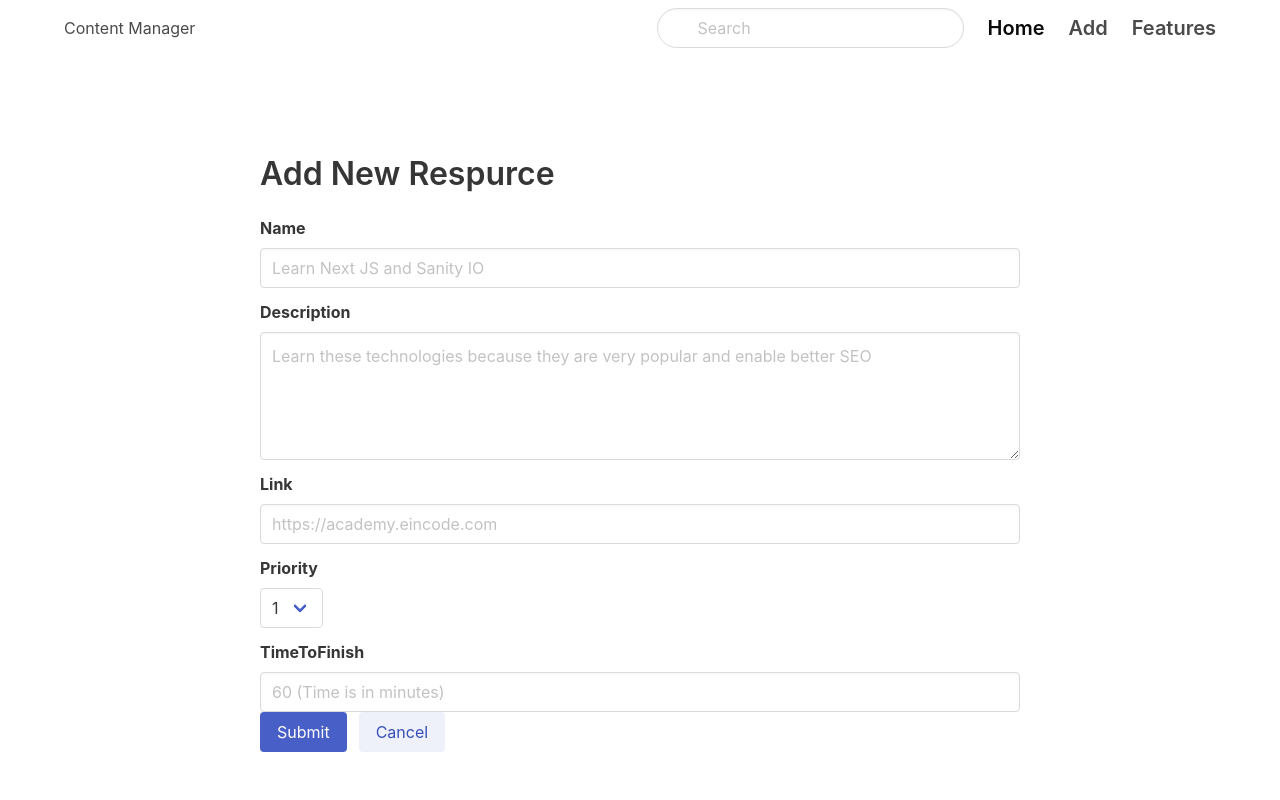
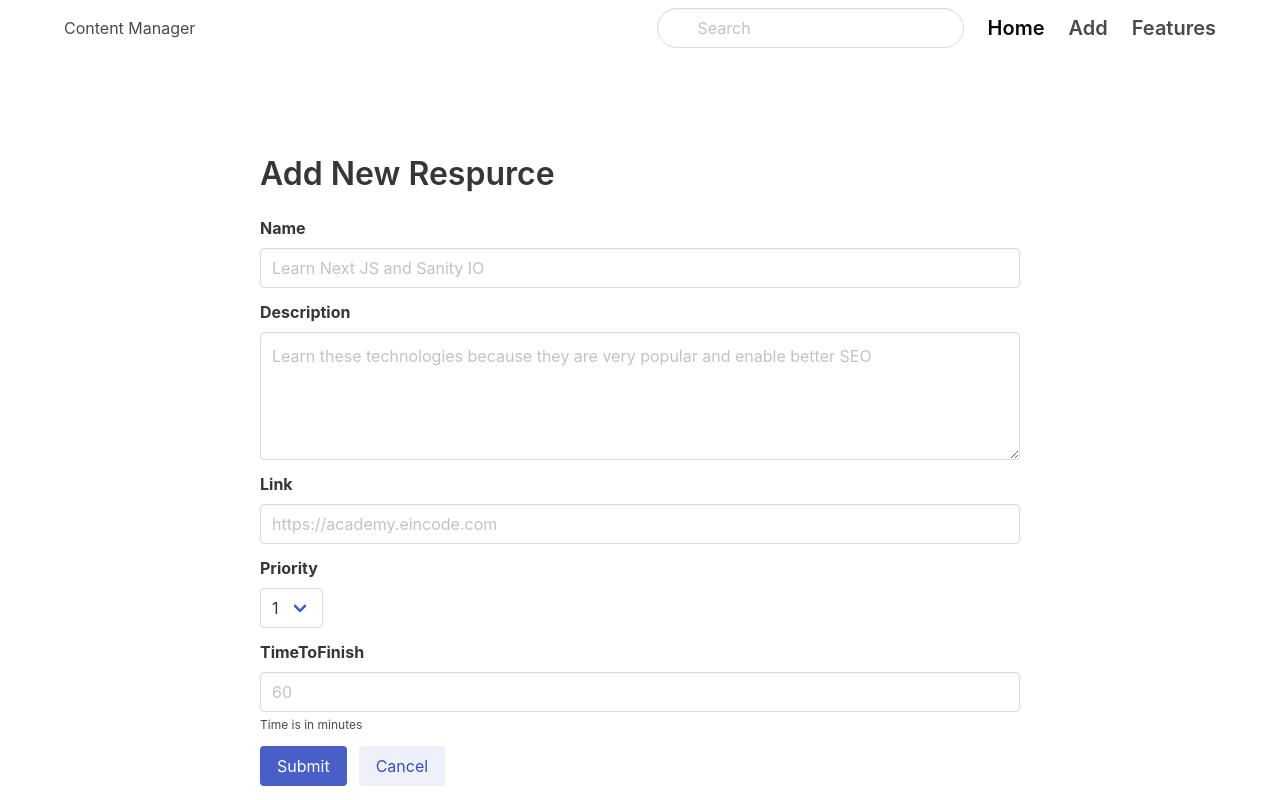
Before and after one commit to parkercatz/Next-content-manager-app, a Next.js app: page /resources/new in a window 1280 px wide. Built offline with nearby package versions, Linux system fonts and the light colour scheme.

Commit message:
feat: Form Values

```diff
--- a/pages/resources/new.js
+++ b/pages/resources/new.js
@@ -1,6 +1,16 @@
 import Layout from 'components/Layout'
+import { useState } from 'react'
+
+const DEFAULT_DATA = {
+  title: '',
+  description: '',
+  link: '',
+  priority: '',
+  timeToFinish: '',
+}
 
 const ResourceCreate = () => {
+  const [form, setForm] = useState(DEFAULT_DATA)
   return (
     <Layout>
       <div className="container">
@@ -13,6 +23,7 @@ const ResourceCreate = () => {
                   <label className="label">Name</label>
                   <div className="control">
                     <input
+                      value={form.title}
                       className="input"
                       type="text"
                       placeholder="Learn Next JS and Sanity IO"
@@ -23,6 +34,7 @@ const ResourceCreate = () => {
                   <label className="label">Description</label>
                   <div class="control">
                     <textarea
+                      value={form.description}
                       class="textarea"
                       placeholder="Textarea"
                       placeholder="Learn these technologies because they are very popular and enable better SEO"
@@ -33,6 +45,7 @@ const ResourceCreate = () => {
                   <label className="label">Link</label>
                   <div className="control">
                     <input
+                      value={form.link}
                       className="input"
                       type="text"
                       placeholder="https://academy.eincode.com"
@@ -43,7 +56,7 @@ const ResourceCreate = () => {
                   <label className="label">Priority</label>
                   <div className="control">
                     <div className="select">
-                      <select>
+                      <select value={form.priority}>
                         <option>1</option>
                         <option>2</option>
                         <option>3</option>
@@ -55,20 +68,20 @@ const ResourceCreate = () => {
                   <label className="label">TimeToFinish</label>
                   <div className="control">
                     <input
+                      value={form.timeToFinish}
                       className="input"
                       type="text"
-                      placeholder="60 (Time is in minutes)"
+                      placeholder="60"
                     />
+                    <p className="help">Time is in minutes</p>
                   </div>
-                  <div className="field is-grouped">
-                    <div className="control">
-                      <button className="button is-link">Submit</button>
-                    </div>
-                    <div className="control">
-                      <button className="button is-link is-light">
-                        Cancel
-                      </button>
-                    </div>
+                </div>
+                <div className="field is-grouped">
+                  <div className="control">
+                    <button className="button is-link">Submit</button>
+                  </div>
+                  <div className="control">
+                    <button className="button is-link is-light">Cancel</button>
                   </div>
                 </div>
               </form>
```
